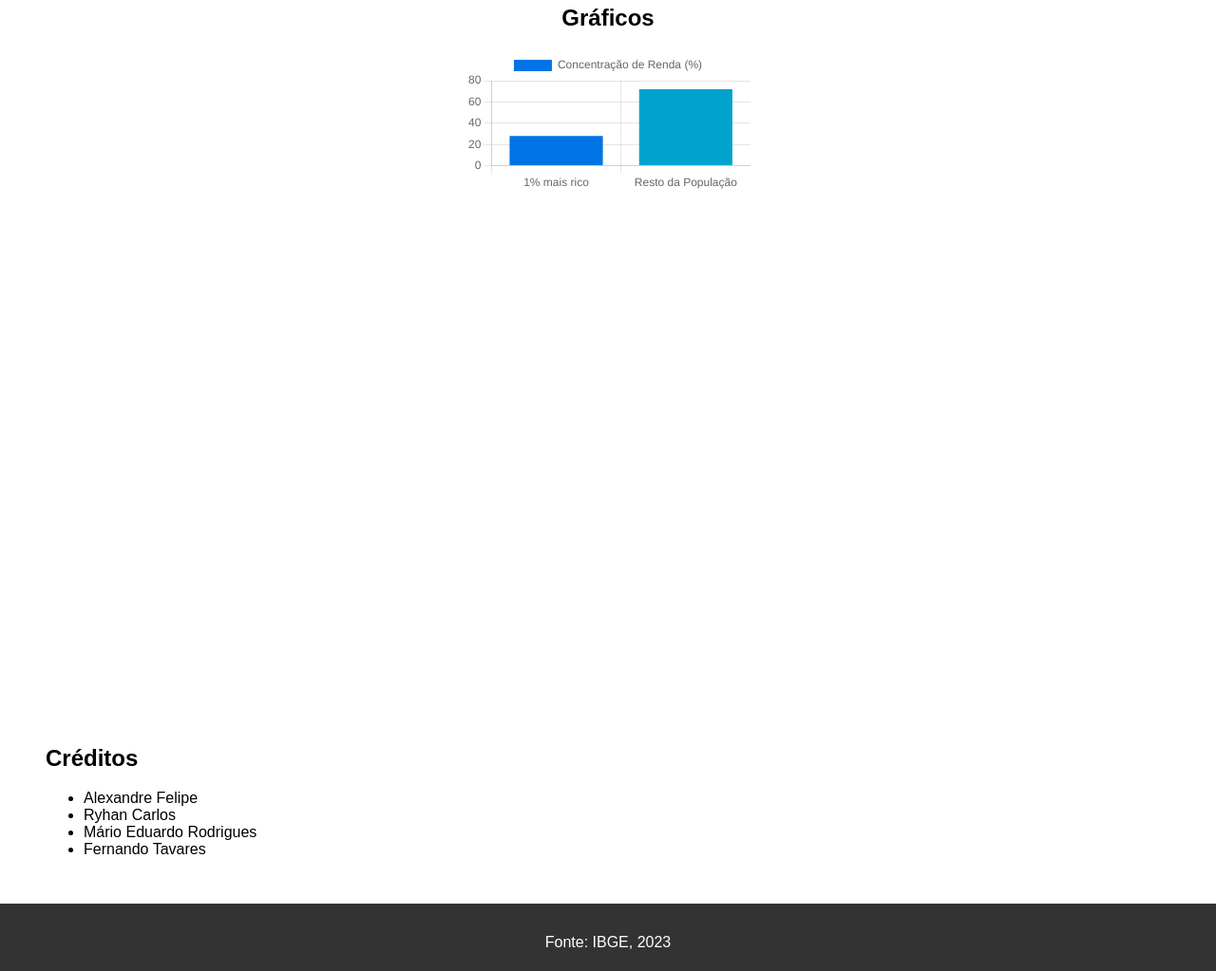
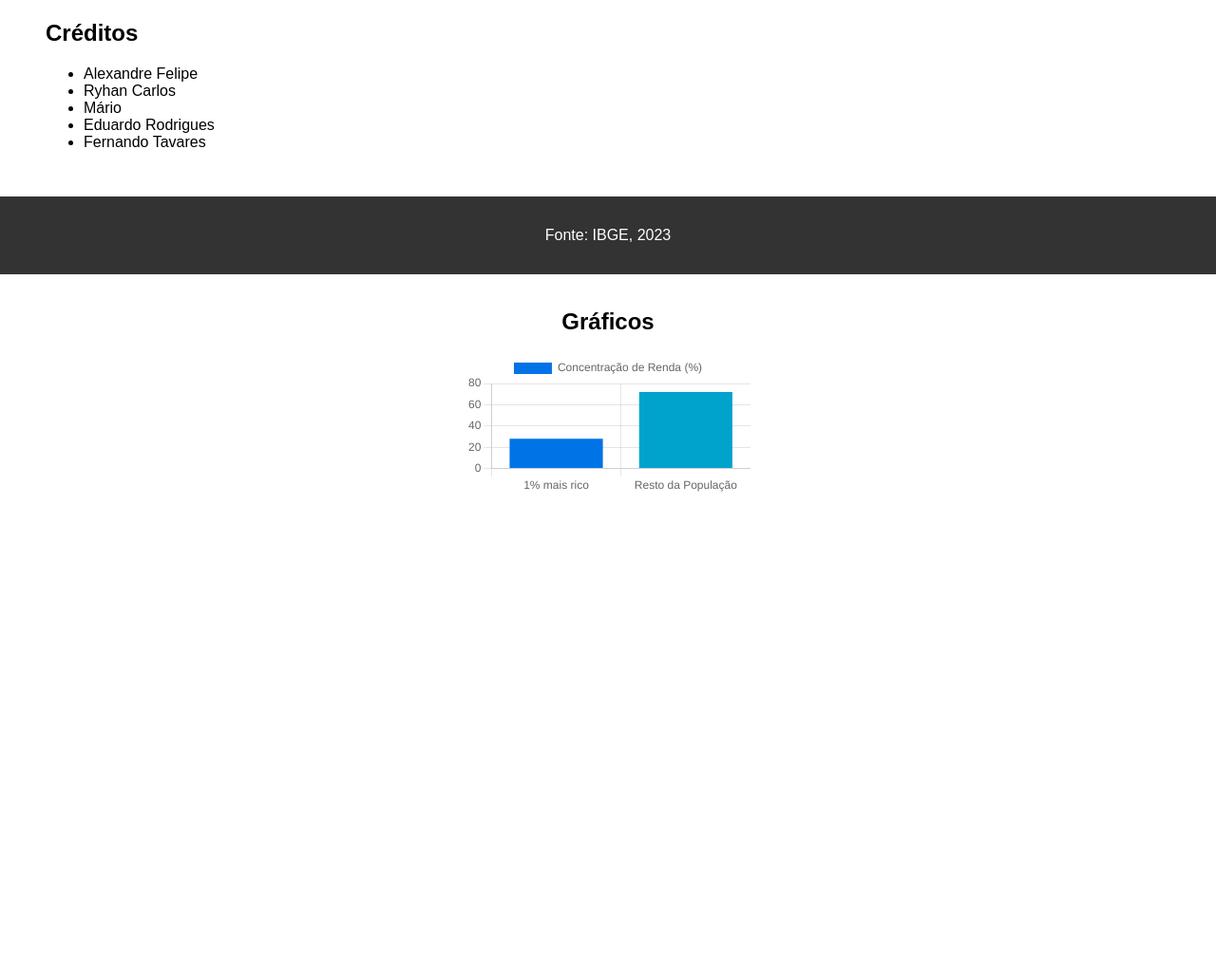
Before and after one commit to homem-de-programa/trabalho-de-matematica, a plain HTML site: page index.html in a window 1280 px wide. Shown: the part 2960-3983 px from the top of the page at 95% size. Drawn offline with nearby package versions, Linux system fonts and the light colour scheme.

Commit message:
Update index.html

```diff
--- a/index.html
+++ b/index.html
@@ -162,13 +162,7 @@
             </tbody>
         </table>
     </section>
-    <section id="graficos">
-        <h2>Gráficos</h2>
-        <canvas id="graficoDesigualdade" width="300" height="150"></canvas>
-        <canvas id="graficoEscolaridade" width="300" height="150"></canvas>
-        <canvas id="graficoSaude" width="300" height="150"></canvas>
-        <canvas id="graficoHabitacao" width="300" height="150"></canvas>
-    </section>
+
     <script src="https://cdn.jsdelivr.net/npm/chart.js"></script>
     <script src="script.js"></script>
 
@@ -178,7 +172,8 @@
         <ul>
             <li>Alexandre Felipe</li>
             <li>Ryhan Carlos</li>
-            <li>Mário Eduardo Rodrigues</li>
+            <li>Mário</li>
+            <li>Eduardo Rodrigues</li>
             <li>Fernando Tavares</li>
         </ul>
     </section>
@@ -190,5 +185,12 @@
 
     <script src="https://cdn.jsdelivr.net/npm/chart.js"></script>
     <script src="script.js"></script>
+    <section id="graficos">
+        <h2>Gráficos</h2>
+        <canvas id="graficoDesigualdade" width="300" height="150"></canvas>
+        <canvas id="graficoEscolaridade" width="300" height="150"></canvas>
+        <canvas id="graficoSaude" width="300" height="150"></canvas>
+        <canvas id="graficoHabitacao" width="300" height="150"></canvas>
+    </section>
 </body>
 </html>
```
